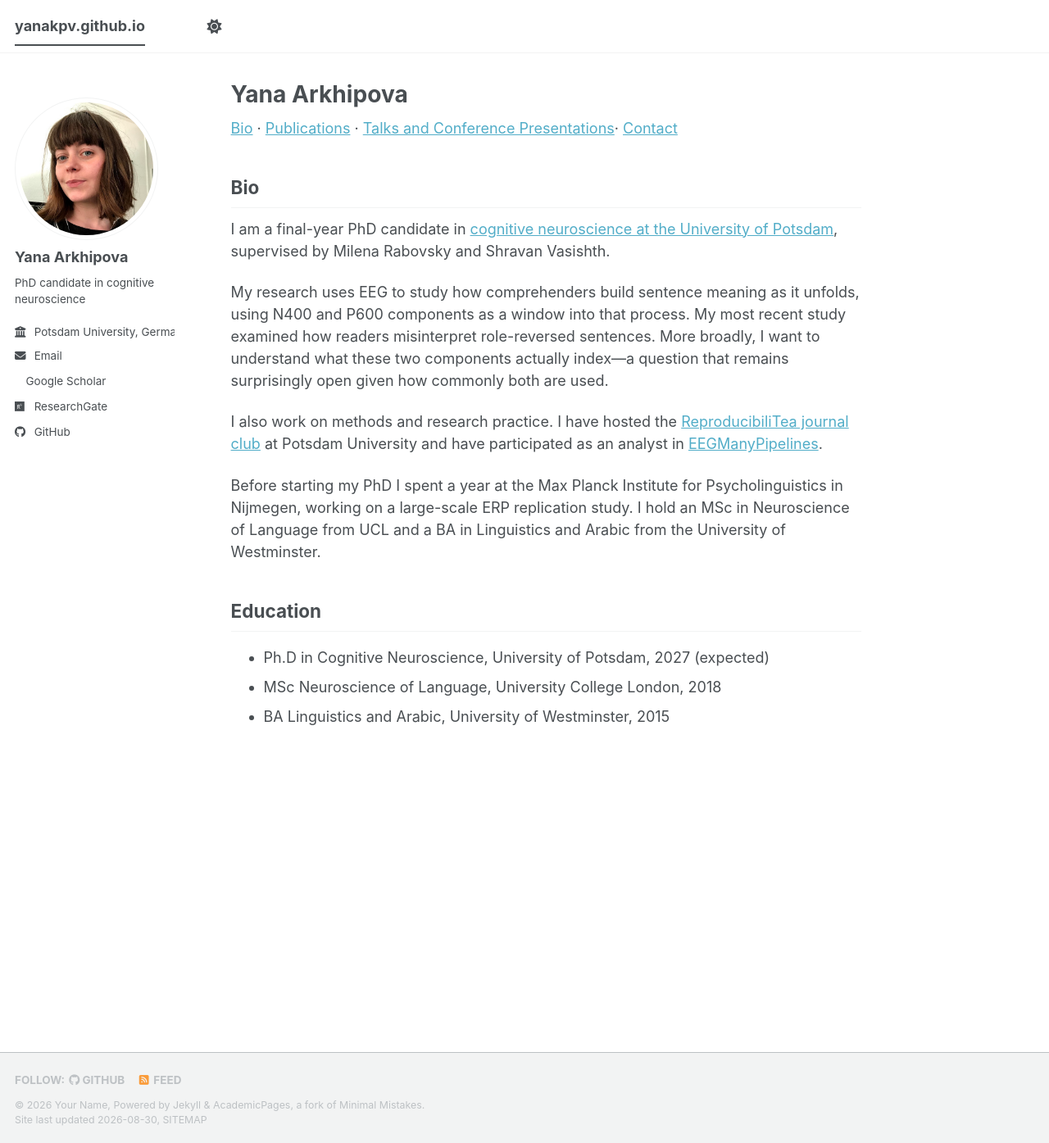
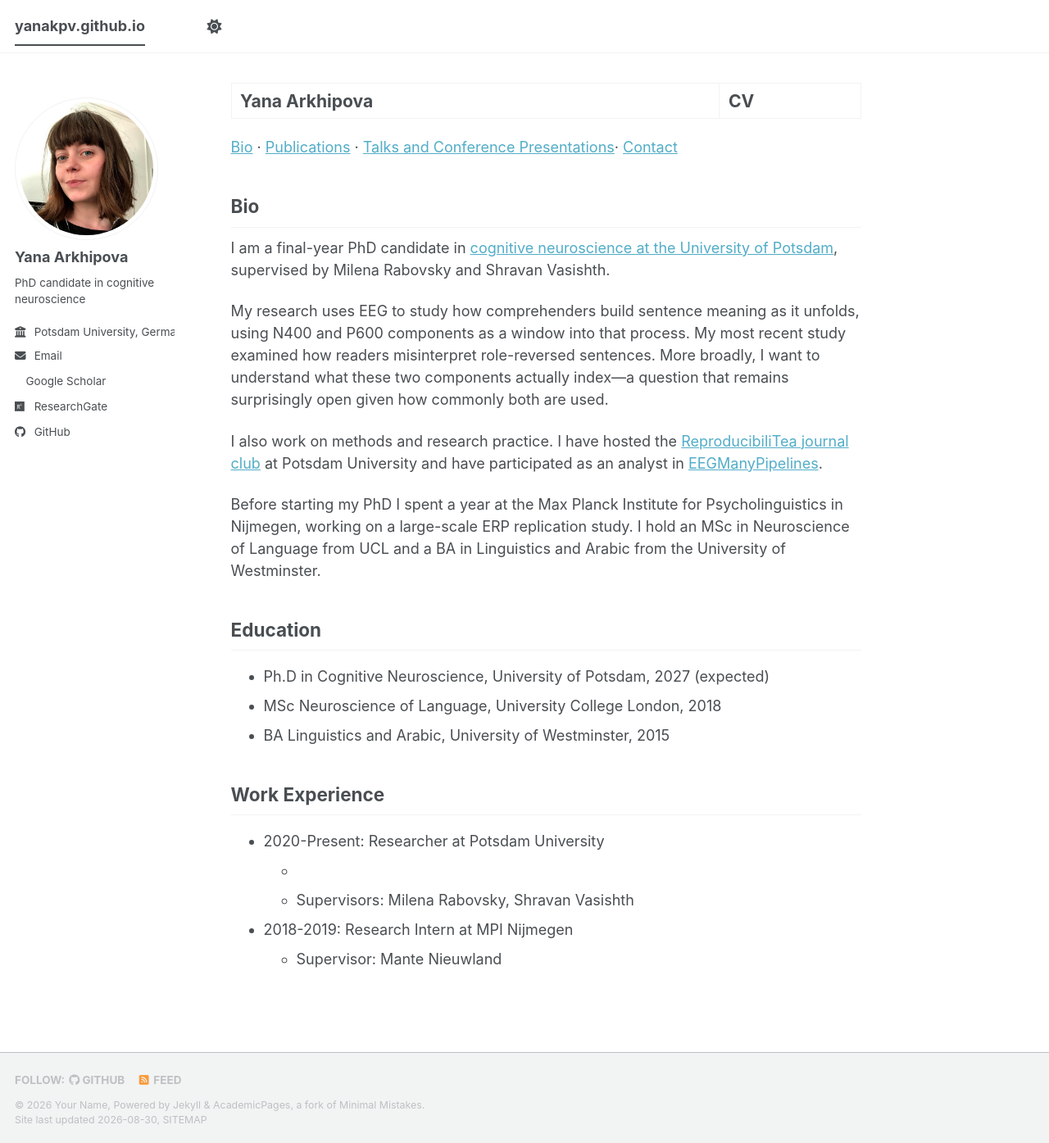
Before and after one commit to yanakpv/yanakpv.github.io, a Jekyll site: the page built from _pages/about.md, in a window 1280 px wide and 1395 px high. Shown: the whole window at 82% size. Built offline with Jekyll 4.4.1, drawn with Linux system fonts in a browser that asks for light colours; a style sheet for code colours, icons or effects is not loaded.

Commit message:
Update about.md

```diff
--- a/_pages/about.md
+++ b/_pages/about.md
@@ -1,6 +1,6 @@
 ---
 permalink: /
-title: Yana Arkhipova
+title: Yana Arkhipova | CV
 author_profile: true
 redirect_from:
   - /about/
@@ -25,3 +25,13 @@ Before starting my PhD I spent a year at the Max Planck Institute for Psycholing
 * Ph.D in Cognitive Neuroscience, University of Potsdam, 2027 (expected)
 * MSc Neuroscience of Language, University College London, 2018
 * BA Linguistics and Arabic, University of Westminster, 2015
+
+## Work Experience
+
+* 2020-Present: Researcher at Potsdam University
+  *
+  * Supervisors: Milena Rabovsky, Shravan Vasishth
+
+
+* 2018-2019: Research Intern at MPI Nijmegen
+  * Supervisor: Mante Nieuwland
```
